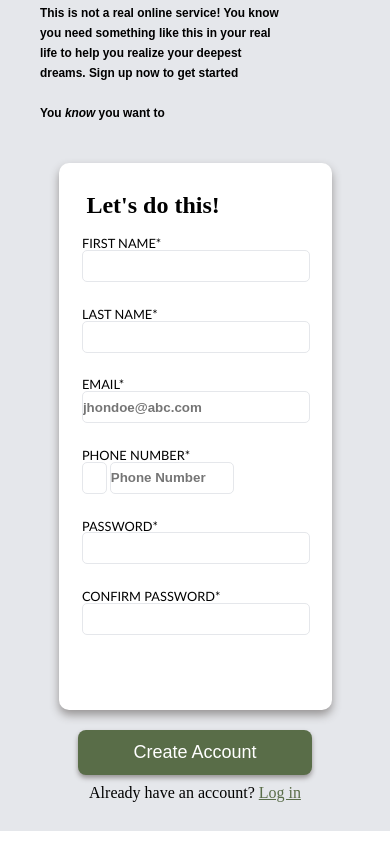
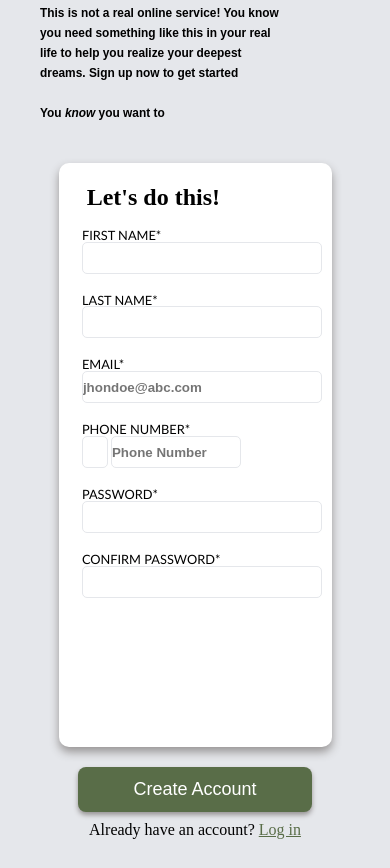
Before and after one commit to PranithAlva/Sign-up-form, a website built with Vite: page index.html in a window 390 px wide. Shown: the part 722-1590 px from the top of the page. Before the commit the page ends 1553 px from the top, so only its background shows below. Built offline with nearby package versions, Linux system fonts and the light colour scheme.

Commit message:
small commit

```diff
--- a/style.css
+++ b/style.css
@@ -356,7 +356,6 @@ input:focus {
 		font-size: var(--font-50);
 		margin: 10px auto;
 		width: 100%;
-		height: 10%;
 	}
 	input {
 		width: 100%;
@@ -367,10 +366,9 @@ input:focus {
 		background: var(--background-primary);
 		box-shadow: 0px 5px 10px 0px rgb(151, 148, 148);
 		margin: 20px 15% 20px 15%;
-		padding: 20px 6% 20px 6%;
-
+		padding: 3% 3% 6% 6%;
 		border-radius: 10px;
-		height: 60vh;
+		height: 65vh;
 	}
 
 	.form-closer {
```
